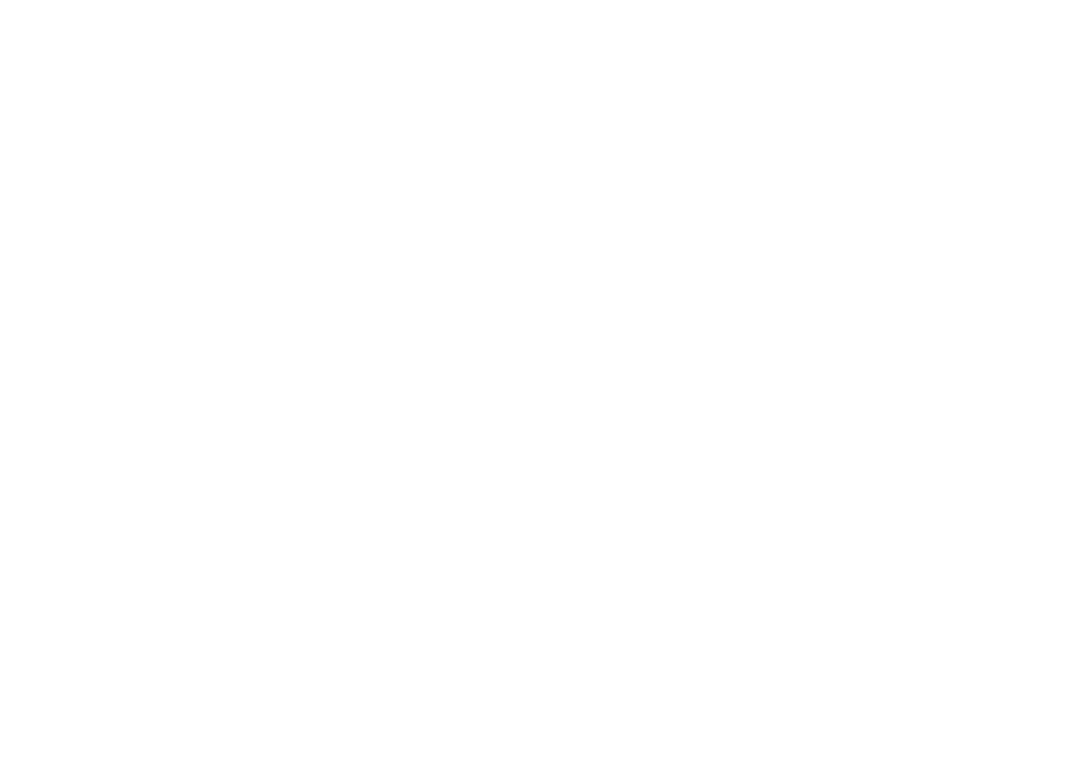
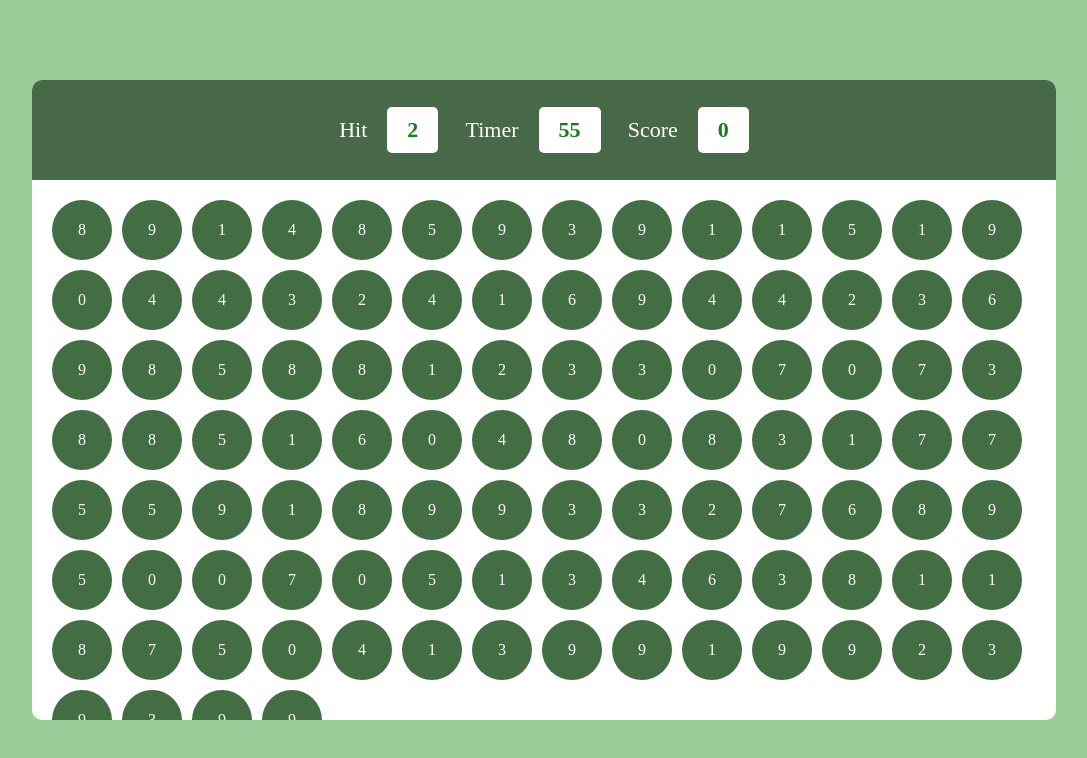
Before and after one commit to YashRajYadav03/Bubble_Game, a plain HTML site: page index.html in a window 1280 px wide. Shown: the whole page, without its empty margins (96-1183 px from the left). Drawn offline with Linux system fonts and the light colour scheme.

Commit message:
Added some styling and funtionality to the bubble game

```diff
--- a/index.html
+++ b/index.html
@@ -3,9 +3,34 @@
 <head>
     <meta charset="UTF-8">
     <meta name="viewport" content="width=device-width, initial-scale=1.0">
+
     <title>Bubble_Game</title>
+    <link rel="stylesheet" href="style.css">
 </head>
 <body>
+            <div id="main">
+                <div id="panel">
+                    <div id="p-top">
+                        <div class=" elem">
+                            <h2>Hit</h2>
+                            <div id="hit-value" class="box">5</div>
+                        </div>
+                        <div class="elem">
+                            <h2>Timer</h2>
+                            <div id="timer-value" class="box">60</div>
+                        </div>
+                        <div class="elem">
+                            <h2>Score</h2>
+                            <div class="box">0</div>
+                        </div>
+                    </div>
+                    <div id="p-bottom">
 
+                    </div>
+
+                </div>
+            </div>
+
+    <script src="script.js"></script>
 </body>
 </html>
--- /dev/null
+++ b/script.js
@@ -0,0 +1,31 @@
+var timer=60;
+function getNewHit(){
+    var rn=Math.floor(Math.random()*10);
+    document.querySelector("#hit-value").textContent=rn;
+}
+function makeBubble(){
+var x ="";
+for(var i=1; i<103; i++){
+    var rn=Math.floor(Math.random()*10);
+    x += `<div class="bubble">${rn}</div>`;
+  // console.log(x);
+}
+
+document.querySelector("#p-bottom").innerHTML = x;
+}
+
+function runTimer(){
+   var timerinterval = setInterval(function(){
+        if(timer>0){
+            timer--;
+        document.querySelector("#timer-value").textContent=timer;
+        }
+        else{
+            clearInterval(timerinterval);
+        }
+
+    },1000)
+}
+runTimer();
+makeBubble();
+getNewHit();
--- /dev/null
+++ b/style.css
@@ -0,0 +1,80 @@
+*{
+    margin:0;
+    padding:0;
+    box-sizing: border-box;
+    font-family: "Gilroy";
+}
+body,html{
+
+    height: 100%;
+    width: 100%;
+}
+#main{
+    background-color: rgb(153, 206, 153);
+    height: 100%;
+    width:100%;
+    display: flex;
+    align-items: center;
+    justify-content: center;
+}
+#panel{
+    overflow: hidden;
+    width: 80%;
+    height:80%;
+    border-radius: 10px;
+    background-color:#ffff;
+
+}
+#p-top{
+    padding:0px 30%;
+    width: 100%;
+    height: 100px;
+    background-color:rgb(71, 105, 71) ;
+    display: flex;
+    align-items: center;
+    color:white;
+    justify-content: space-between;
+}
+.elem{
+    display: flex;
+    align-items: center;
+    gap: 20px;
+}
+.elem h2{
+    font-weight: 500;
+    font-size: 22px;
+}
+.box{
+    color:rgb(24, 125, 24);
+    font-weight: 600;
+    font-size: 22px;
+    padding:10px 20px;
+    background-color: #ffff;
+    border-radius: 5px;
+
+}
+
+#p-bottom{
+    display:flex;
+    gap: 10px;
+    width: 100%;
+    height: calc(100% - 100px);
+    padding: 20px;
+    flex-wrap: wrap;
+
+}
+.bubble{
+    display: flex;
+    align-items: center;
+    justify-content: center;
+    height:60px;
+    width:60px;
+    border-radius: 50%;
+    color:#ffff;
+    background-color: rgb(67, 110, 67);
+    font-weight: 500;
+}
+.bubble:hover{
+    background-color:rgb(50,75, 50);
+    cursor: pointer;
+}
```
